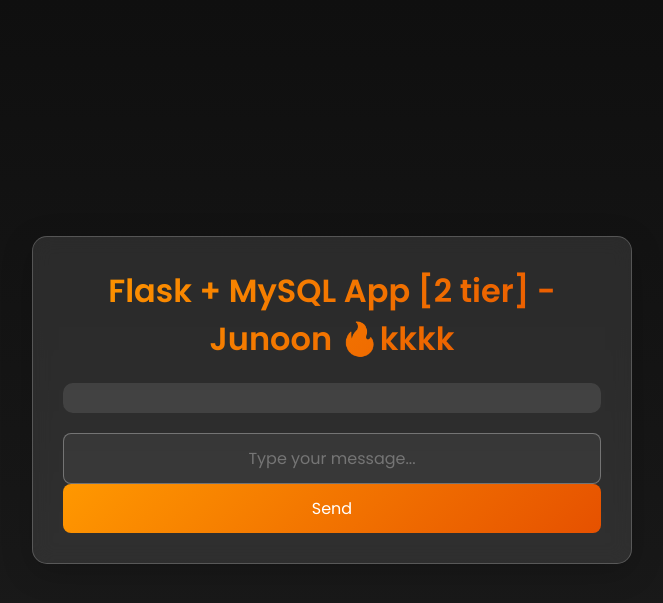
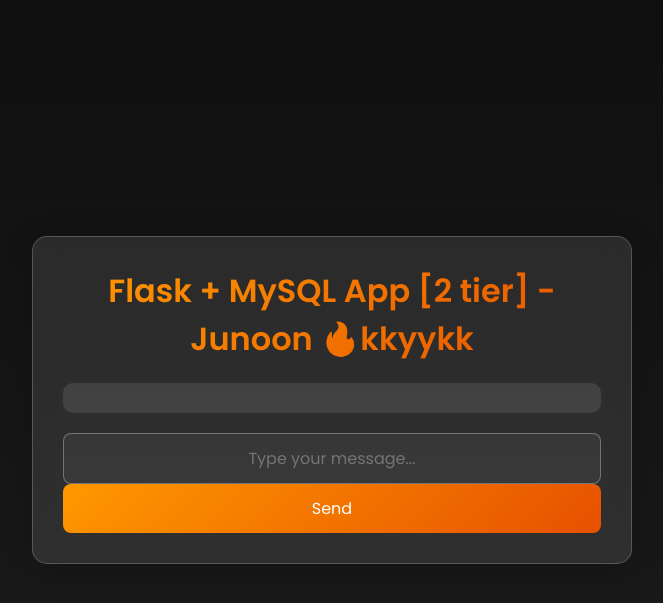
Before and after one commit to kamleshdv/two-tier-flask-app, a Flask app: page / in a window 1280 px wide. Shown: the top 603 px of the page, without its empty margins (308-971 px from the left). Run offline with Flask 2, Linux system fonts and the light colour scheme; data that the repository does not hold is empty; some libraries are stand-ins or nearby versions.

Commit message:
Update heading text in index.html

```diff
--- a/templates/index.html
+++ b/templates/index.html
@@ -131,7 +131,7 @@
 
 <body>
     <div class="container">
-        <h1>Flask + MySQL App [2 tier] - Junoon 🔥kkkk</h1>
+        <h1>Flask + MySQL App [2 tier] - Junoon 🔥kkyykk</h1>
 
         <div class="messages">
             {% for message in messages %}
```
